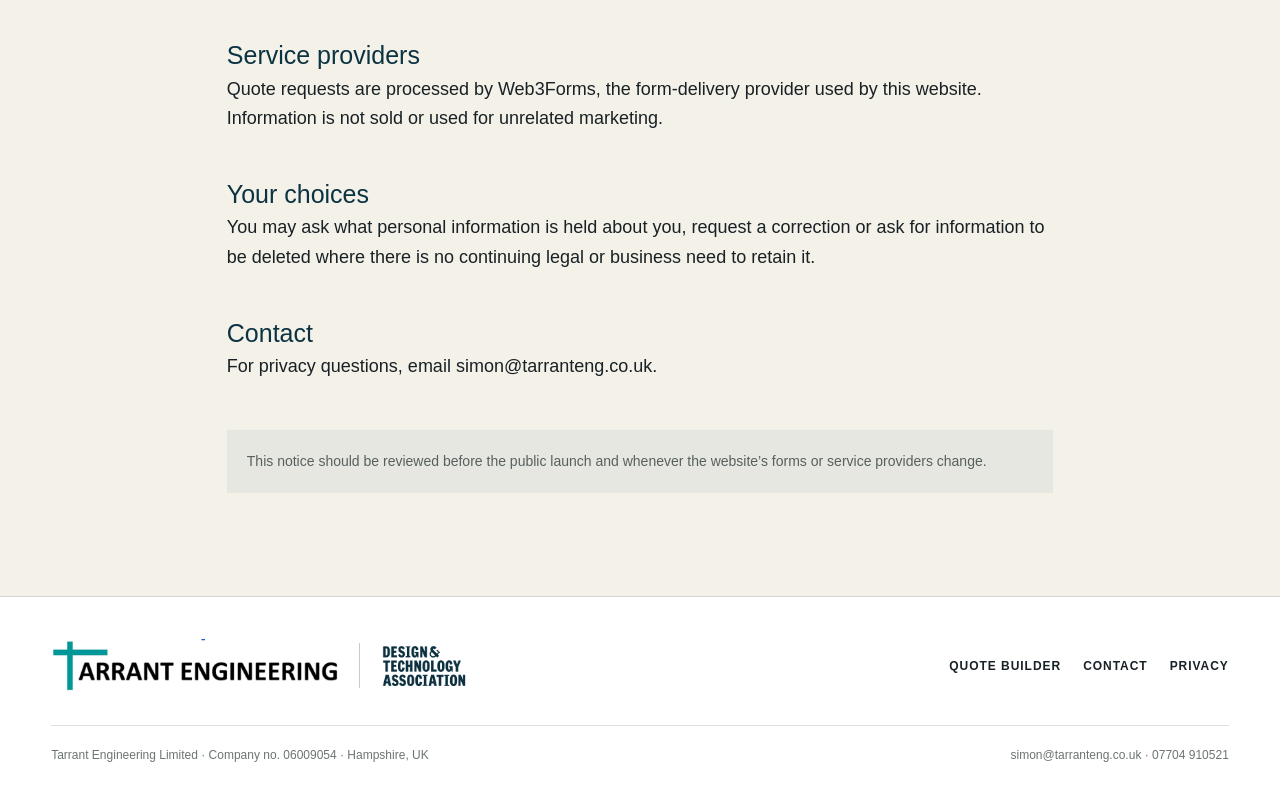
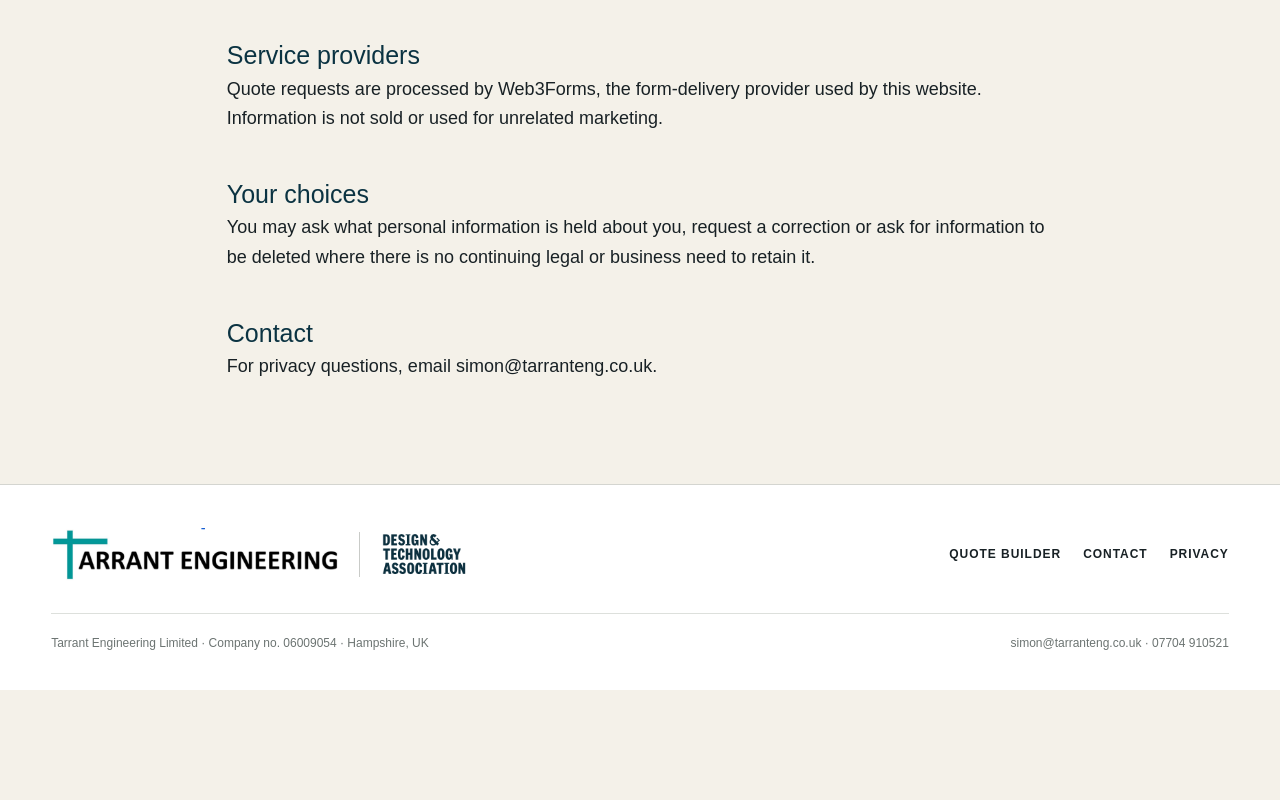
Before and after one commit to tarranteng/Training-Website, a Next.js app: page /privacy in a window 1280 px wide. Shown: the part 766-1566 px from the top of the page. After the commit the page ends 1456 px from the top, so only its background shows below. Built offline with nearby package versions, Linux system fonts and the light colour scheme.

Commit message:
Remove legal note from privacy page
Removed legal note about reviewing the privacy notice.

```diff
--- a/app/privacy/page.tsx
+++ b/app/privacy/page.tsx
@@ -37,7 +37,6 @@ export default function PrivacyPage() {
         <p>You may ask what personal information is held about you, request a correction or ask for information to be deleted where there is no continuing legal or business need to retain it.</p>
         <h2>Contact</h2>
         <p>For privacy questions, email <a href="mailto:simon@tarranteng.co.uk">simon@tarranteng.co.uk</a>.</p>
-        <p className="legal-note">This notice should be reviewed before the public launch and whenever the website’s forms or service providers change.</p>
       </section>
     </main>
   );
```
